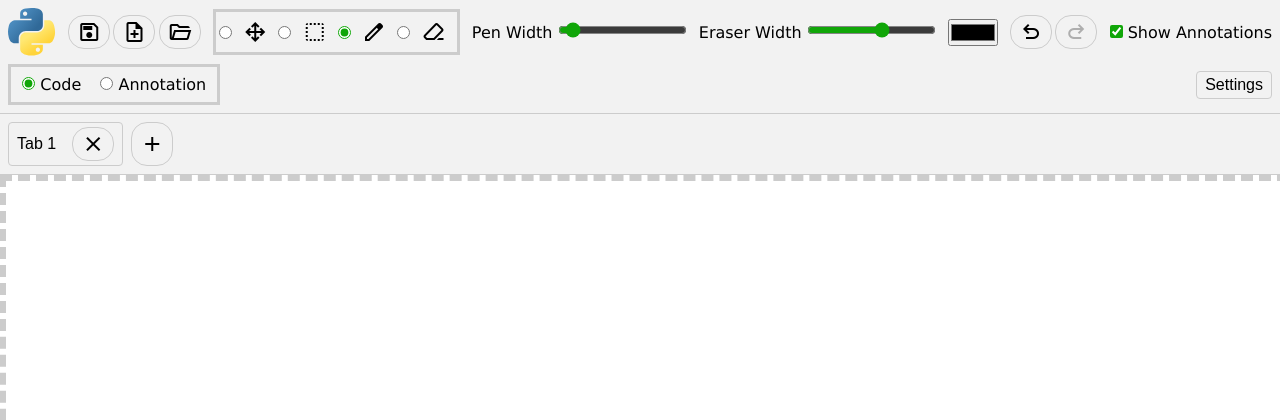
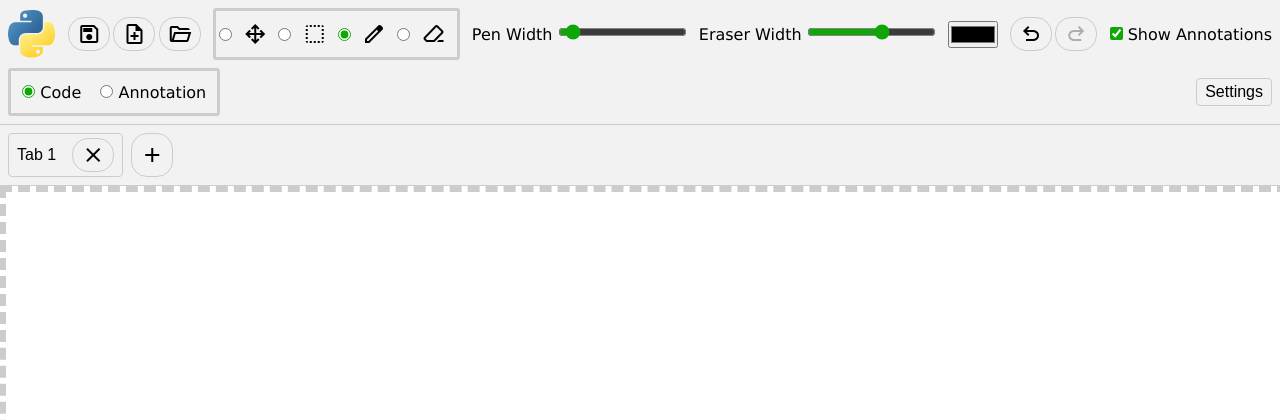
Before and after one commit to A-Team-Name/Enscribe, a Django app: page / in a window 1280 px wide. Shown: the top 420 px of the page. Run offline with Django 5.2, Linux system fonts and the light colour scheme; the visitor is signed in with stand-in values (Sample User, id 1); parts of the project's set-up code (start-up, migrations or seed data) failed here and were passed over.

Commit message:
main_app.css: nicer-looking fieldsets

```diff
--- a/backend/static/main_app.css
+++ b/backend/static/main_app.css
@@ -3,9 +3,9 @@
 /* || UI Elements */
 fieldset {
     border: var(--thin-border) solid var(--ui-border-color);
-    /* border-radius: var(--thin-border); */
+    border-radius: var(--thin-border);
     /* Small padding so most of internal area is in children. */
-    padding: 0 0.2rem;
+    padding: 0.2rem;
     /* Add large padding to child elements to make them easier to hit. */
     > *:not(legend) {
         padding: 0.5rem;
```
